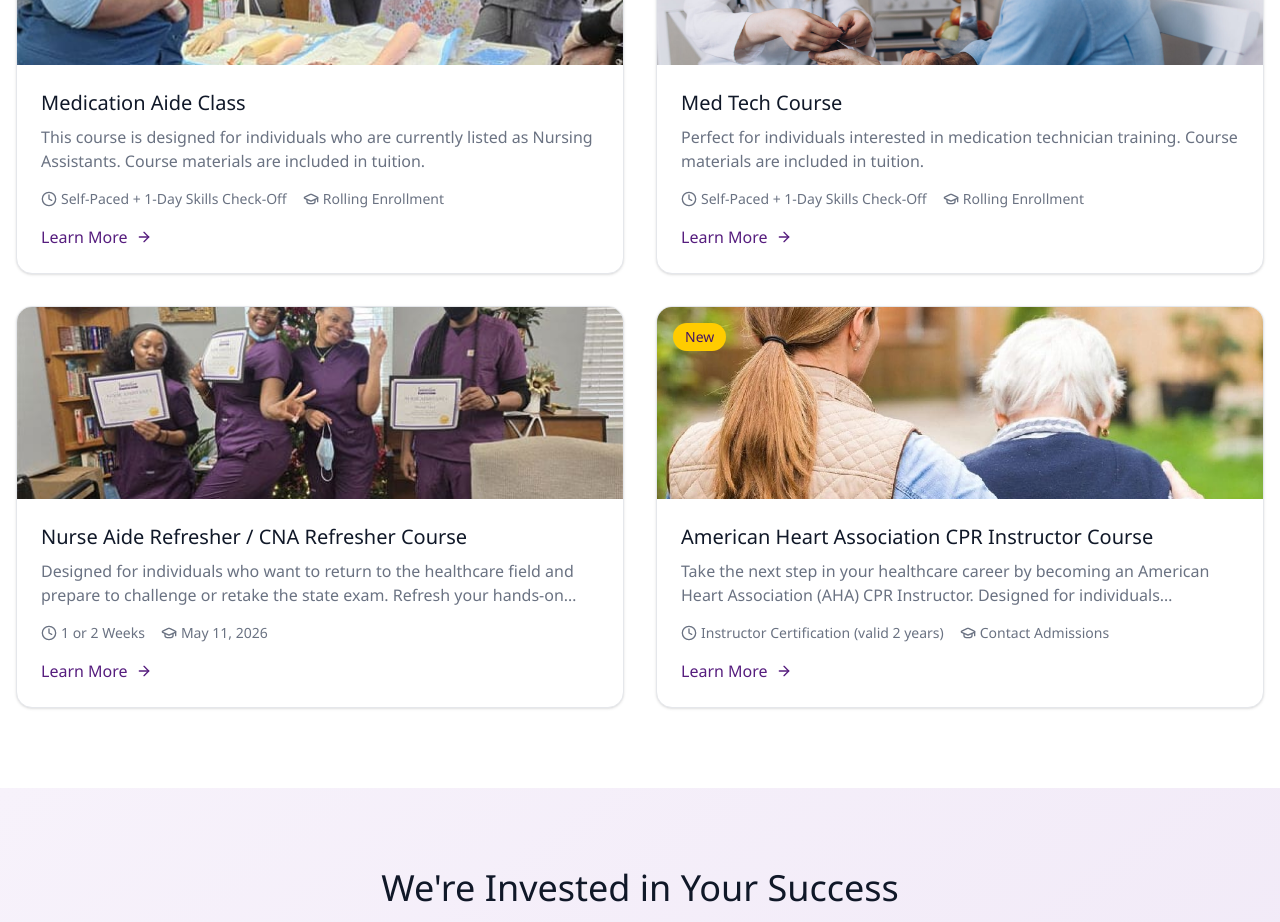
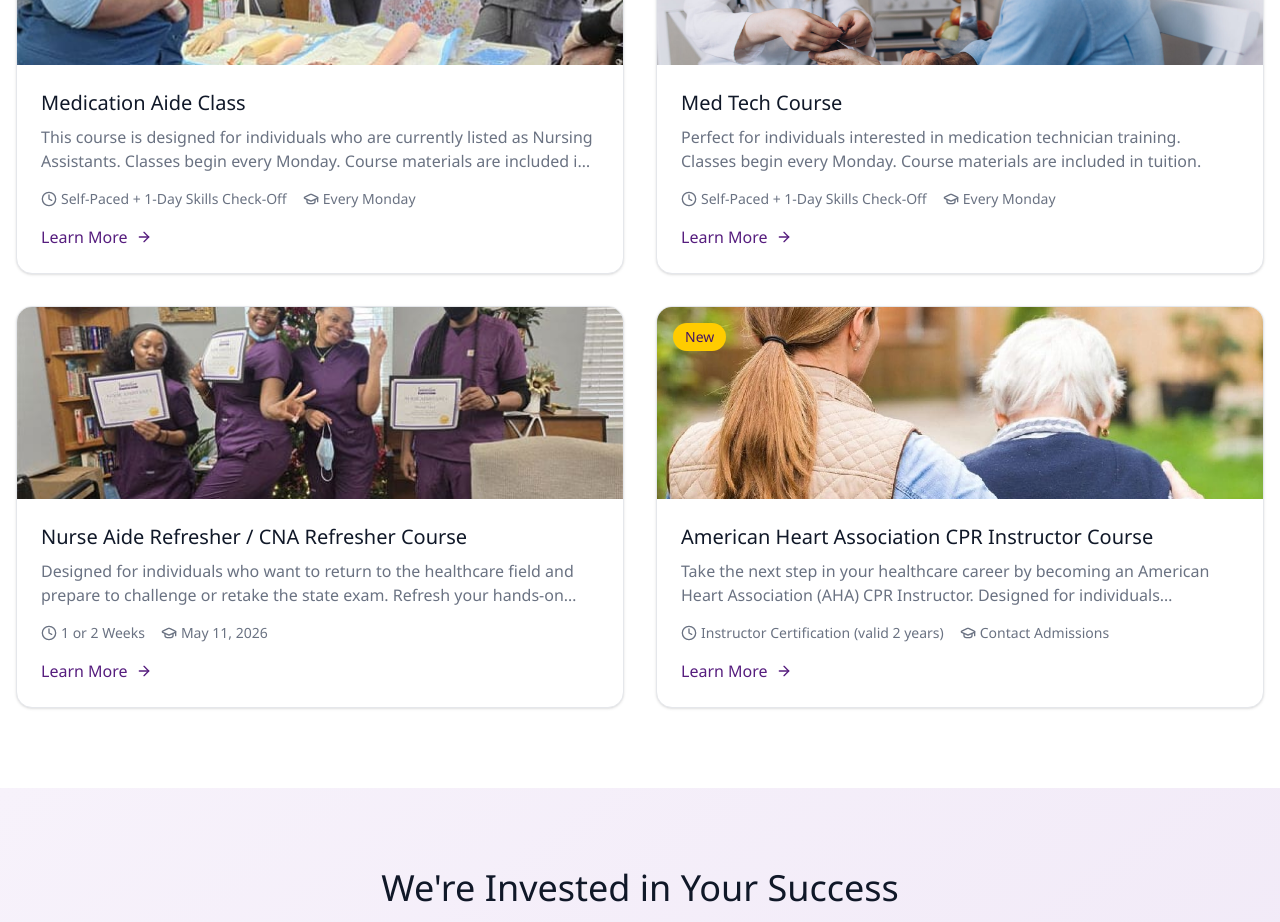
Before and after one commit to ZRuggles/IHCS, a React (Vite) app in the folder IHCS-REACT_SITE_REDESIGN/: page / in a window 1280 px wide. Shown: the part 1800-2722 px from the top of the page. Built offline with nearby package versions, Linux system fonts and the light colour scheme; no server answers.

Commit message:
Courses update

```diff
--- a/IHCS-REACT_SITE_REDESIGN/src/data/courses.ts
+++ b/IHCS-REACT_SITE_REDESIGN/src/data/courses.ts
@@ -64,29 +64,7 @@ export const courses: Course[] = [
     badge: "Most Popular",
     icon: "heart",
     payments: {
-      fullPaymentUrl: "https://buy.stripe.com/14A5kCdpI1H55tFcbd0oM01",
-      paymentPlans: [
-        {
-          label: "Hybrid Nurse Payment Link 1",
-          url: "https://buy.stripe.com/5kQaEW4Tc2L909l6QT0oM09"
-        },
-        {
-          label: "Hybrid Nurse Payment Link 2",
-          url: "https://buy.stripe.com/00w14mgBUbhFg8jcbd0oM0a"
-        },
-        {
-          label: "Hybrid Nurse Payment Link 3",
-          url: "https://buy.stripe.com/dRmcN44Tc99x5tF1wz0oM0b"
-        },
-        {
-          label: "Hybrid Nurse Payment Link 4",
-          url: "https://buy.stripe.com/4gM9ASfxQdpN5tF5MP0oM0c"
-        },
-        {
-          label: "Hybrid Nurse Payment Link 5",
-          url: "https://buy.stripe.com/14AbJ03P8bhFcW72AD0oM0d"
-        }
-      ]
+      fullPaymentUrl: "https://buy.stripe.com/14A5kCdpI1H55tFcbd0oM01"
     },
     scheduleDates: cnaAndRefresherSchedule,
     details: {
@@ -128,25 +106,7 @@ export const courses: Course[] = [
     badge: "Fast Track",
     icon: "droplet",
     payments: {
-      fullPaymentUrl: "https://buy.stripe.com/7sY28qadwbhFf4f7UX0oM02",
-      paymentPlans: [
-        {
-          label: "Hybrid Phlebotomy Payment Link 1",
-          url: "https://buy.stripe.com/4gMeVcbhA99x3lx8Z10oM05"
-        },
-        {
-          label: "Hybrid Phlebotomy Payment Link 2",
-          url: "https://buy.stripe.com/4gM3cudpI5Xl5tF4IL0oM06"
-        },
-        {
-          label: "Hybrid Phlebotomy Payment Link 3",
-          url: "https://buy.stripe.com/9B67sKadw99x4pB7UX0oM07"
-        },
-        {
-          label: "Hybrid Phlebotomy Payment Link 4",
-          url: "https://buy.stripe.com/8x29ASclE3Pd8FRgrt0oM08"
-        }
-      ]
+      fullPaymentUrl: "https://buy.stripe.com/7sY28qadwbhFf4f7UX0oM02"
     },
     scheduleDates: phlebotomySchedule,
     details: {
@@ -184,17 +144,18 @@ export const courses: Course[] = [
   {
     id: "medication-aide",
     title: "Medication Aide Class",
-    description: "This course is designed for individuals who are currently listed as Nursing Assistants. Course materials are included in tuition.",
+    description: "This course is designed for individuals who are currently listed as Nursing Assistants. Classes begin every Monday. Course materials are included in tuition.",
     duration: "Self-Paced + 1-Day Skills Check-Off",
-    nextStart: "Rolling Enrollment",
+    nextStart: "Every Monday",
     image: "/Medication.jpg",
     icon: "pill",
     payments: {
       fullPaymentUrl: "https://buy.stripe.com/28EaEW2L45Xl8FR5MP0oM04"
     },
     details: {
-      overview: "This Medication Aide Class is designed for individuals who are currently listed as Nursing Assistants. Complete the lessons online at your own pace, then attend a one-day in-person competency check-off. Approved for North Carolina state requirements. Course materials are included in tuition.",
+      overview: "This Medication Aide Class is designed for individuals who are currently listed as Nursing Assistants. Classes begin every Monday, so you can start the week you're ready. Complete the lessons online at your own pace, then attend a one-day in-person competency check-off. Approved for North Carolina state requirements. Course materials are included in tuition.",
       curriculum: [
+        "New classes begin every Monday",
         "Self-paced online instruction",
         "1-day in-person skills validation",
         "State-approved curriculum",
@@ -207,24 +168,27 @@ export const courses: Course[] = [
       ],
       certification: "State-approved Medication Aide certification",
       cost: "$360",
-      schedule: "Self-paced online + 1-day in-person skills check-off"
+      schedule: "Classes begin every Monday - self-paced online + 1-day in-person skills check-off"
     }
   },
   {
     id: "med-tech",
     title: "Med Tech Course",
-    description: "Perfect for individuals interested in medication technician training. Course materials are included in tuition.",
+    description: "Perfect for individuals interested in medication technician training. Classes begin every Monday. Course materials are included in tuition.",
     duration: "Self-Paced + 1-Day Skills Check-Off",
-    nextStart: "Rolling Enrollment",
+    nextStart: "Every Monday",
     image: "/Infusion.jpeg",
     icon: "pill",
     payments: {
       fullPaymentUrl: "https://buy.stripe.com/6oUcN45Xg0D1f4f1wz0oM0j"
     },
     details: {
-      overview: "The Med Tech Course is perfect for individuals interested in medication technician training. Course materials are included in tuition.",
+      overview: "The Med Tech Course is perfect for individuals interested in medication technician training. Classes begin every Monday, so you can start the week you're ready. Complete the lessons online at your own pace, then attend a one-day in-person skills check-off. Course materials are included in tuition.",
       curriculum: [
+        "New classes begin every Monday",
         "Medication technician training",
+        "Self-paced online instruction",
+        "1-day in-person skills validation",
         "Course materials included in tuition"
       ],
       requirements: [
@@ -234,7 +198,7 @@ export const courses: Course[] = [
       ],
       certification: "Medication Technician training certificate of completion",
       cost: "$360",
-      schedule: "Contact admissions for the current schedule"
+      schedule: "Classes begin every Monday - self-paced online + 1-day in-person skills check-off"
     }
   },
   {
```
